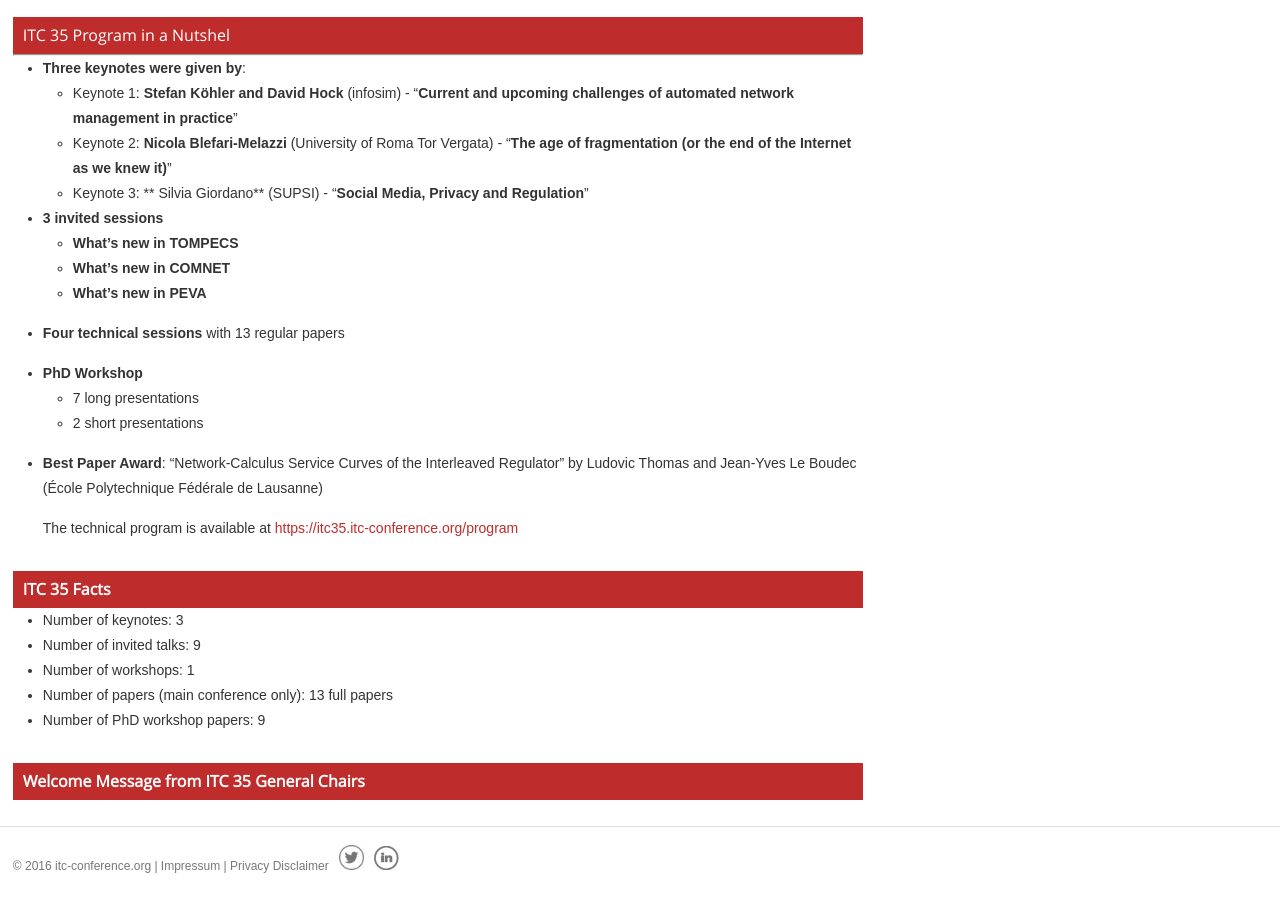
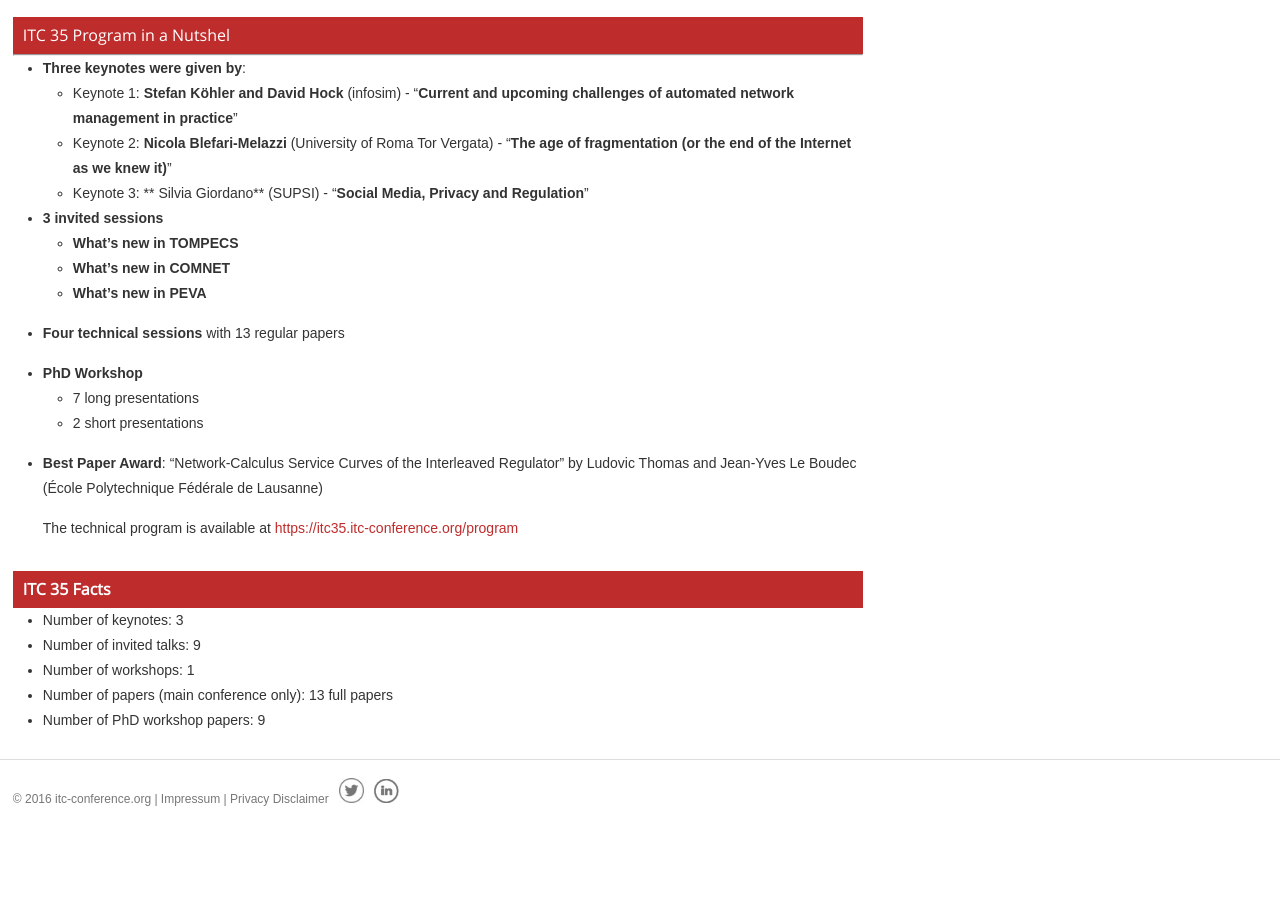
Before and after one commit to lsinfo3/itc-conference, a Jekyll site: the page built from _congresses/itc035.md, in a window 1280 px wide and 900 px high, scrolled down 1011 px. Built offline with Jekyll 4.4.1, drawn with Linux system fonts in a browser that asks for light colours; after the commit the page ends 1844 px from its top, so only the background shows below that.

Commit message:
update itc035.md

```diff
--- a/_congresses/itc035.md
+++ b/_congresses/itc035.md
@@ -53,8 +53,3 @@ conftitle: Networked Systems and Services
 * Number of workshops: 1
 * Number of papers (main conference only): 13 full papers
 * Number of PhD workshop papers: 9
-
-
-
-**Welcome Message from ITC 35 General Chairs**
-----------------------------------------------
```
